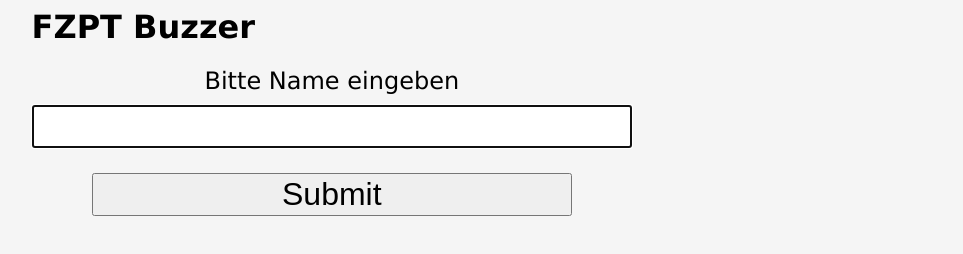
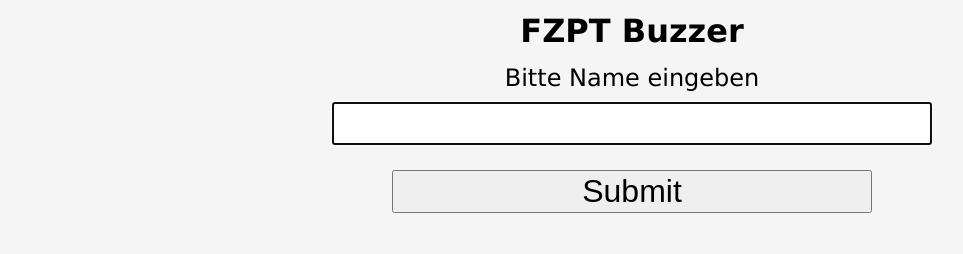
Before and after one commit to Freizeitpraktikanten/lan-buzzer, a website: page src/views/client/client.html in a window 1280 px wide. Shown: the whole page, without its empty margins (8-971 px from the left). Drawn offline with nearby package versions, Linux system fonts and the light colour scheme; no server answers.

Commit message:
fix: consolidate styles

```diff
--- a/src/views/style.css
+++ b/src/views/style.css
@@ -3,7 +3,15 @@ body {
   font-family: Verdana, Geneva, Tahoma, sans-serif;
 }
 
+h1 {
+  margin: 0.25rem 0;
+  text-align: center;
+}
+
 .container {
   width: 95%;
   margin: auto;
+  display: flex;
+  flex-flow: column nowrap;
+  align-items: center;
 }
```
